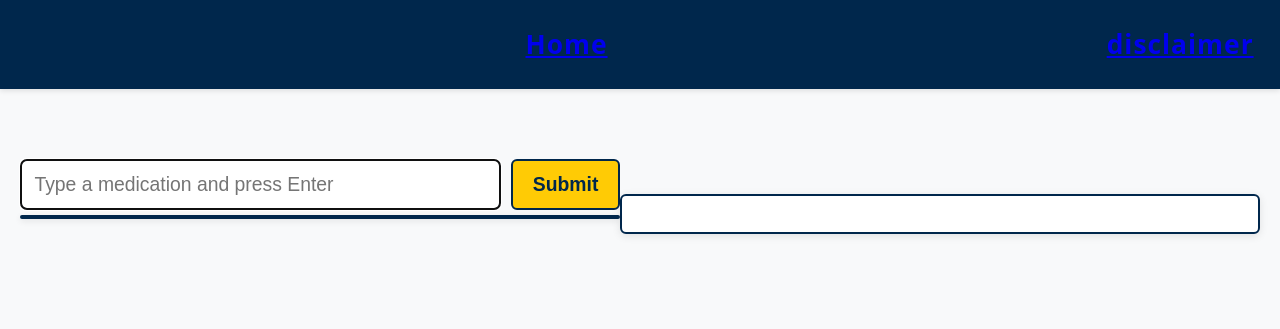
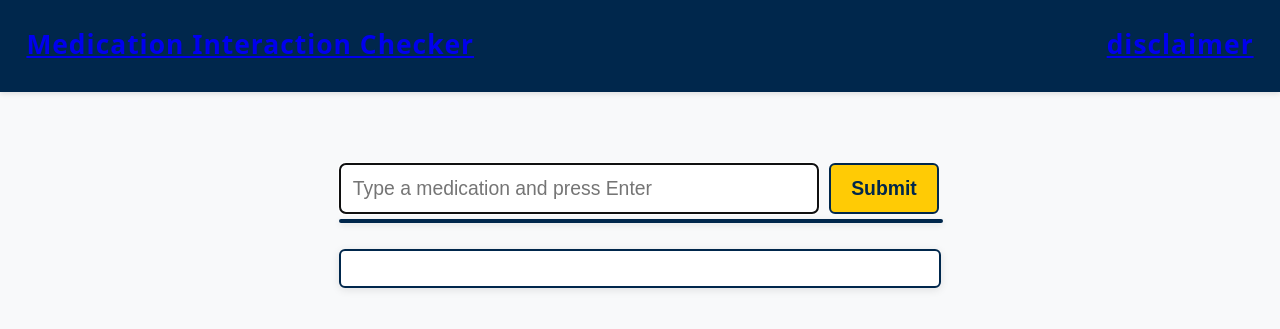
Before and after one commit to pavander7/486_final, a Flask app: page / in a window 1280 px wide. Shown: the top 329 px of the page. Run offline with Flask 3, Linux system fonts and the light colour scheme; some libraries are stand-ins or nearby versions.

Commit message:
fixed formatting

```diff
--- a/webapp/static/style.css
+++ b/webapp/static/style.css
@@ -18,15 +18,23 @@
     font-weight: bold;
     letter-spacing: 1px;
     box-shadow: 0 2px 5px rgba(0,0,0,0.1);
+    min-height: 1.5em;
 }
 
 /* Center the whole search unit */
 main {
     display: flex;
     justify-content: center;
+    flex-direction: row;
     align-items: flex-start;
     margin-top: 4em;
     padding: 0 1em;
+}
+
+.search_area {
+    display: flex;
+    flex-direction: column;
+    align-items: flex-start;
 }
 
 /* Search bar area */
@@ -79,6 +87,7 @@
     list-style: none;
     padding: 0;
     margin: 0;
+    width: 600px;
     box-shadow: 0 2px 6px rgba(0,0,0,0.1);
 }
 
@@ -100,7 +109,7 @@
 /* Medication list container */
 .med-list-container {
     margin-top: 2em;
-    width: 600px;
+    width: 32em;
     background-color: #fff;
     border: 2px solid #00274C;
     border-radius: 6px;
--- a/webapp/templates/index.html
+++ b/webapp/templates/index.html
@@ -9,7 +9,9 @@
 <body>
     <header>
         <nav>
-            <a href="/">Home</a>
+            <span style="float: left">
+                <a href="/">Medication Interaction Checker</a>
+            </span>
             <span style="float: right">
                 <a href="/disclaimer/">disclaimer</a>
             </span>
@@ -17,6 +19,7 @@
     </header>
 
     <main>
+        <div class="search-area">
             <!-- Form for submitting a medication search -->
             <form id="med-form" class="search_bar" action="/interaction-results/" method="POST">
                 <input
@@ -44,6 +47,7 @@
 
             <!-- Hidden input to store the selected medications (for form submission) -->
             <input type="hidden" name="meds" id="hidden-meds" form="med-form" />
+        </div>
     </main>
 
     <script src="{{ url_for('static', filename='script.js') }}"></script>
```
Lines whose indentation alone changed are shown as unchanged.
